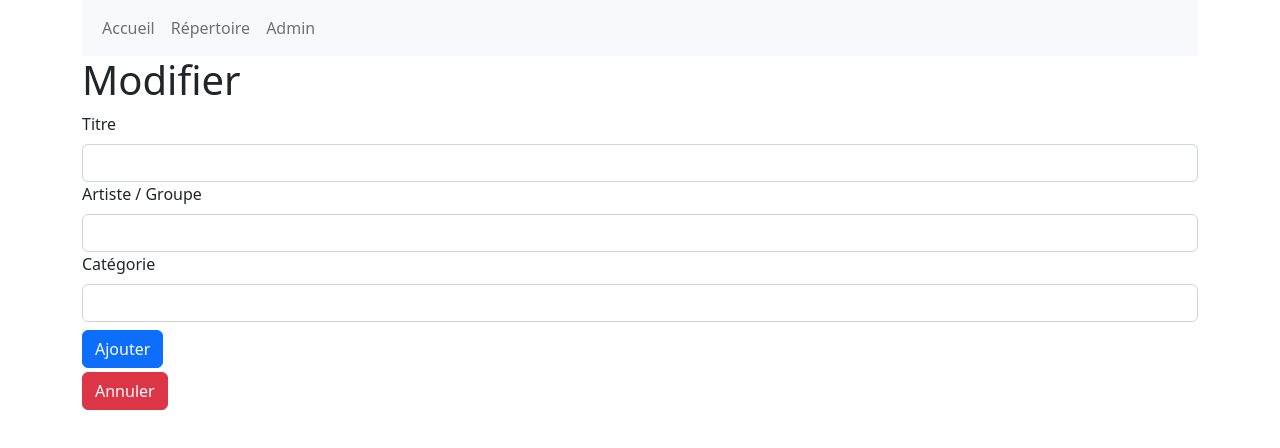
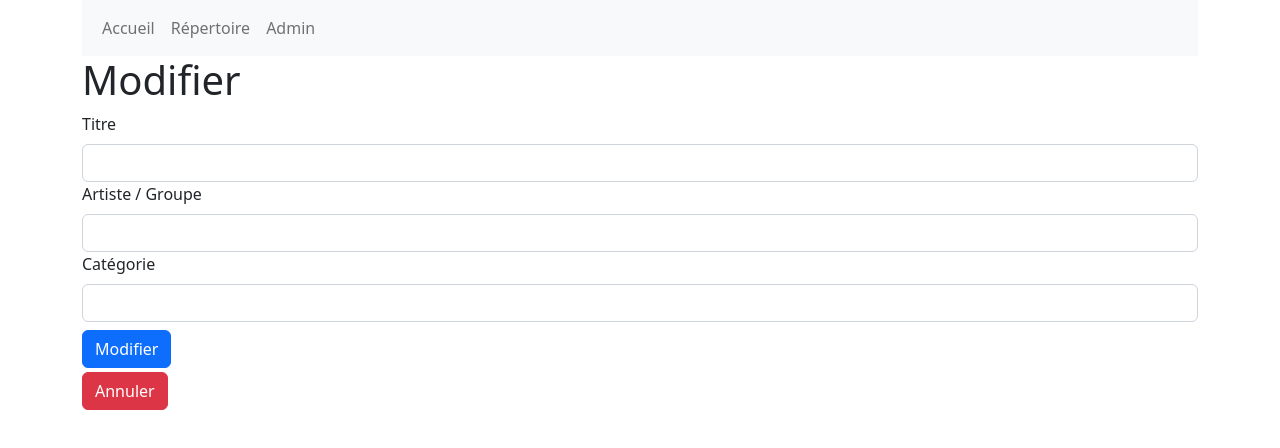
Before and after one commit to afilion-csfoy/liste-lecture, a React (Create React App) app in the folder liste-lecture-frontend/: page /modifier/1 in a window 1280 px wide. Shown: the top 448 px of the page. Built offline with nearby package versions, Linux system fonts and the light colour scheme; no server answers.

Commit message:
Extraction de FormulairePiece à partir de deux formulaires semblables (DRY)

```diff
--- a/liste-lecture-frontend/src/composants/FormulaireAjouterPiece.js
+++ b/liste-lecture-frontend/src/composants/FormulaireAjouterPiece.js
@@ -2,18 +2,14 @@ import {
     React,
     useState
 } from 'react';
-import { Form } from 'react-bootstrap';
-import Button from 'react-bootstrap/Button';
 import { Navigate } from "react-router-dom";
+
+import { FormulairePiece } from './FormulairePiece.js';
 
 export const FormulaireAjouterPiece = () => {
     const [titre, setTitre] = useState('');
     const [artiste, setArtiste] = useState('');
     const [categorie, setCategorie] = useState('');
-
-    const [titreEstPresent, setTitreEstPresent] = useState(true);
-    const [artisteEstPresent, setArtisteEstPresent] = useState(true);
-    const [categorieEstPresent, setCategorieEstPresent] = useState(true);
 
     const [rediriger, setRediriger] = useState(false);
 
@@ -28,56 +24,15 @@ export const FormulaireAjouterPiece = () => {
         setRediriger(true);
     };
 
-    function validerFormulaire() {
-        setTitreEstPresent(titre !== "");
-        setArtisteEstPresent(artiste !== "");
-        setCategorieEstPresent(categorie !== "");
-
-        if ((titre !== "") && (artiste !== "") && (categorie !== "")) {
-            envoyerFormulaire();
-        }
-    }
-
     return (
     <>
         { rediriger ? <Navigate to="/admin" /> : null }
-        <Form className="mb-1">
-            <Form.Group>
-                <Form.Label htmlFor="inputTitre">Titre
-                    {titreEstPresent === false ?
-                        <span className="text-danger"> * Vous devez entrer un titre.</span>
-                        : undefined
-                    }</Form.Label>
-                <Form.Control type="text" value={titre} id="inputTitre"
-                    onChange={(event) => setTitre(event.target.value)} />
-            </Form.Group>
-
-            <Form.Group>
-                <Form.Label htmlFor="inputArtiste">Artiste / Groupe
-                    {artisteEstPresent === false ?
-                        <span className="text-danger"> * Vous devez entrer un nom d'artiste.</span>
-                        : undefined
-                    }
-                </Form.Label>
-                <Form.Control type="text" value={artiste} id="inputArtiste"
-                    onChange={(event) => setArtiste(event.target.value)} />
-            </Form.Group>
-
-            <Form.Group>
-                <Form.Label htmlFor="inputCategorie">Catégorie
-                    {categorieEstPresent === false ?
-                        <span className="text-danger"> * Vous devez entrer une catégorie.</span>
-                        : undefined
-                    }
-                </Form.Label>
-                <Form.Control type="text" value={categorie} id="inputCategorie"
-                    onChange={(event) => setCategorie(event.target.value)} />
-            </Form.Group>
-
-            <Button className="mt-2" variant="primary" onClick={validerFormulaire} >
-                Ajouter
-            </Button>
-        </Form>
+        <FormulairePiece
+            titre={titre} setTitre={setTitre}
+            artiste={artiste} setArtiste={setArtiste}
+            categorie={categorie} setCategorie={setCategorie}
+            texteBouton={"Ajouter"} fonctionEnvoyer={envoyerFormulaire}
+        />
     </>
     );
 }
--- a/liste-lecture-frontend/src/composants/FormulaireModifierPiece.js
+++ b/liste-lecture-frontend/src/composants/FormulaireModifierPiece.js
@@ -3,19 +3,14 @@ import {
     useState,
     useEffect
 } from 'react';
+import { Navigate } from 'react-router-dom';
 
-import { Form } from 'react-bootstrap';
-import Button from 'react-bootstrap/Button';
-import { Navigate } from 'react-router-dom';
+import { FormulairePiece } from './FormulairePiece.js';
 
 export const FormulaireModifierPiece = ({ id }) => {
     const [titre, setTitre] = useState('');
     const [artiste, setArtiste] = useState('');
     const [categorie, setCategorie] = useState('');
-
-    const [titreEstPresent, setTitreEstPresent] = useState(true);
-    const [artisteEstPresent, setArtisteEstPresent] = useState(true);
-    const [categorieEstPresent, setCategorieEstPresent] = useState(true);
 
     const [rediriger, setRediriger] = useState(false);
 
@@ -41,56 +36,15 @@ export const FormulaireModifierPiece = ({ id }) => {
         setRediriger(true);
     };
 
-    function validerFormulaire() {
-        setTitreEstPresent(titre !== "");
-        setArtisteEstPresent(artiste !== "");
-        setCategorieEstPresent(categorie !== "");
-
-        if ((titre !== "") && (artiste !== "") && (categorie !== "")) {
-            envoyerFormulaire();
-        }
-    }
-
     return (
     <>
         { rediriger ? <Navigate to="/admin" /> : null }
-        <Form className="mb-1">
-            <Form.Group>
-                <Form.Label htmlFor="inputTitre">Titre
-                    {titreEstPresent === false ?
-                        <span className="text-danger"> * Vous devez entrer un titre.</span>
-                        : undefined
-                    }</Form.Label>
-                <Form.Control type="text" value={titre} id="inputTitre"
-                    onChange={(event) => setTitre(event.target.value)} />
-            </Form.Group>
-
-            <Form.Group>
-                <Form.Label htmlFor="inputArtiste">Artiste / Groupe
-                    {artisteEstPresent === false ?
-                        <span className="text-danger"> * Vous devez entrer un nom d'artiste.</span>
-                        : undefined
-                    }
-                </Form.Label>
-                <Form.Control type="text" value={artiste} id="inputArtiste"
-                    onChange={(event) => setArtiste(event.target.value)} />
-            </Form.Group>
-
-            <Form.Group>
-                <Form.Label htmlFor="inputCategorie">Catégorie
-                    {categorieEstPresent === false ?
-                        <span className="text-danger"> * Vous devez entrer une catégorie.</span>
-                        : undefined
-                    }
-                </Form.Label>
-                <Form.Control type="text" value={categorie} id="inputCategorie"
-                    onChange={(event) => setCategorie(event.target.value)} />
-            </Form.Group>
-
-            <Button className="mt-2" variant="primary" onClick={validerFormulaire} >
-                Ajouter
-            </Button>
-        </Form>
+        <FormulairePiece
+            titre={titre} setTitre={setTitre}
+            artiste={artiste} setArtiste={setArtiste}
+            categorie={categorie} setCategorie={setCategorie}
+            texteBouton={"Modifier"} fonctionEnvoyer={envoyerFormulaire}
+        />
     </>
     );
 }
--- /dev/null
+++ b/liste-lecture-frontend/src/composants/FormulairePiece.js
@@ -0,0 +1,67 @@
+import {
+    React,
+    useState
+} from 'react';
+import { Form } from 'react-bootstrap';
+import Button from 'react-bootstrap/Button';
+
+export const FormulairePiece = ({
+    titre, setTitre,
+    artiste, setArtiste,
+    categorie, setCategorie,
+    texteBouton, fonctionEnvoyer }) => {
+
+    const [titreEstPresent, setTitreEstPresent] = useState(true);
+    const [artisteEstPresent, setArtisteEstPresent] = useState(true);
+    const [categorieEstPresent, setCategorieEstPresent] = useState(true);
+
+    function validerFormulaire() {
+        setTitreEstPresent(titre !== "");
+        setArtisteEstPresent(artiste !== "");
+        setCategorieEstPresent(categorie !== "");
+
+        if ((titre !== "") && (artiste !== "") && (categorie !== "")) {
+            fonctionEnvoyer();
+        }
+    }
+
+    return (
+        <Form className="mb-1">
+            <Form.Group>
+                <Form.Label htmlFor="inputTitre">Titre
+                    {titreEstPresent === false ?
+                        <span className="text-danger"> * Vous devez entrer un titre.</span>
+                        : undefined
+                    }</Form.Label>
+                <Form.Control type="text" value={titre} id="inputTitre"
+                    onChange={(event) => setTitre(event.target.value)} />
+            </Form.Group>
+
+            <Form.Group>
+                <Form.Label htmlFor="inputArtiste">Artiste / Groupe
+                    {artisteEstPresent === false ?
+                        <span className="text-danger"> * Vous devez entrer un nom d'artiste.</span>
+                        : undefined
+                    }
+                </Form.Label>
+                <Form.Control type="text" value={artiste} id="inputArtiste"
+                    onChange={(event) => setArtiste(event.target.value)} />
+            </Form.Group>
+
+            <Form.Group>
+                <Form.Label htmlFor="inputCategorie">Catégorie
+                    {categorieEstPresent === false ?
+                        <span className="text-danger"> * Vous devez entrer une catégorie.</span>
+                        : undefined
+                    }
+                </Form.Label>
+                <Form.Control type="text" value={categorie} id="inputCategorie"
+                    onChange={(event) => setCategorie(event.target.value)} />
+            </Form.Group>
+
+            <Button className="mt-2" variant="primary" onClick={validerFormulaire} >
+                {texteBouton}
+            </Button>
+        </Form>
+    )
+}
```
